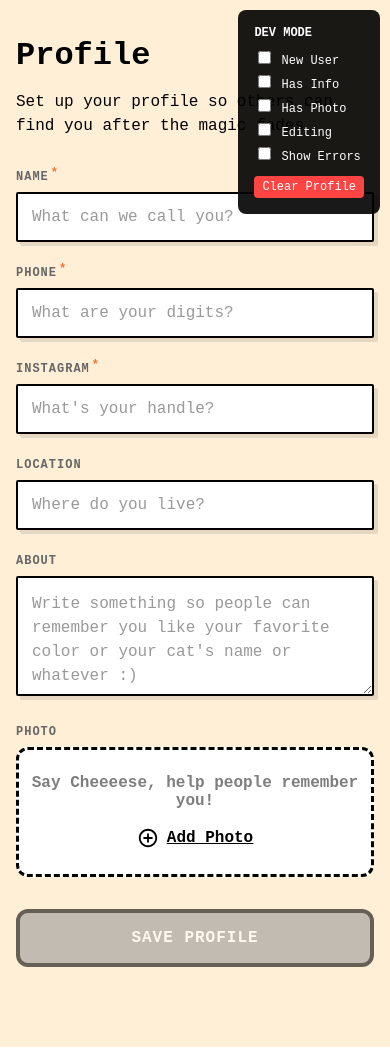
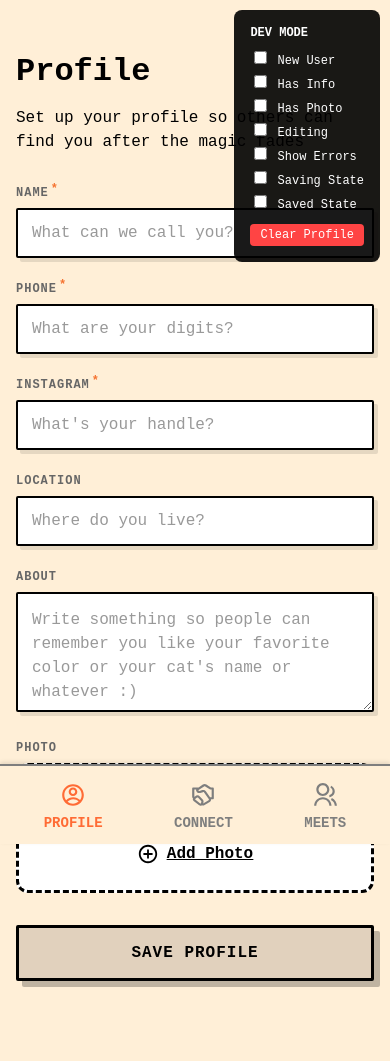
Before and after one commit to mayerseidman/we-met, a Next.js app: page /profile in a window 390 px wide. Built offline with nearby package versions, Linux system fonts and the light colour scheme.

Commit message:
adds button states and media query for profile view

```diff
--- a/components/BottomNav.js
+++ b/components/BottomNav.js
@@ -4,7 +4,12 @@ import Link from 'next/link';
 import { useRouter } from 'next/router';
 import styles from '../styles/components/BottomNav.module.scss';
 
-// Constants
+// ══════════════════════════════════════════════════════════════
+// BottomNav Component
+// ══════════════════════════════════════════════════════════════
+
+// ── Constants ─────────────────────────────────────────────────
+
 const NAV_ITEMS = [
     {
         href: '/profile',
@@ -41,42 +46,19 @@ const NAV_ITEMS = [
     },
 ];
 
-// Component: Nav Item
-const NavItem = React.memo(({ href, icon, label, isActive, activeColor }) => {
-    const router = useRouter();
-    const itemClass = `${ styles.navItem } ${isActive ? styles.active : styles.inactive }`;
-
-    const handleClick = (e) => {
-        e.preventDefault();
-        router.push(href);
-    };
-
-    return (
-        <a
-            href={ href }
-            onClick={ handleClick }
-            className={ itemClass }
-            style={{ '--active-color': activeColor }}
-        >
-            { icon }
-            <span className={ styles.label }>{ label }</span>
-        </a>
-    );
-});
-
-NavItem.displayName = 'NavItem';
-
-// Helper: Check if route is active
-const isRouteActive = (pathname, activeRoutes) => {
-    return activeRoutes.includes(pathname);
-};
-
 const SCROLL_THRESHOLD = {
     SHOW: 10,
     HIDE: 50,
 };
 
-// Hook: Scroll visibility
+// ── Helper Functions ──────────────────────────────────────────
+
+const isRouteActive = (pathname, activeRoutes) => {
+    return activeRoutes.includes(pathname);
+};
+
+// ── Custom Hooks ──────────────────────────────────────────────
+
 const useScrollVisibility = () => {
     const [isVisible, setIsVisible] = useState(true);
 
@@ -89,11 +71,9 @@ const useScrollVisibility = () => {
 
             if (!ticking) {
                 window.requestAnimationFrame(() => {
-                    // Show when scrolling up or at top
                     if (currentScrollY < lastY || currentScrollY < SCROLL_THRESHOLD.SHOW) {
                         setIsVisible(true);
                     }
-                    // Hide when scrolling down past threshold
                     else if (currentScrollY > lastY && currentScrollY > SCROLL_THRESHOLD.HIDE) {
                         setIsVisible(false);
                     }
@@ -107,30 +87,54 @@ const useScrollVisibility = () => {
         };
 
         window.addEventListener('scroll', handleScroll, { passive: true });
-
-        return () => {
-            window.removeEventListener('scroll', handleScroll);
-        };
+        return () => window.removeEventListener('scroll', handleScroll);
     }, []);
 
     return isVisible;
 };
 
-// Main Component
+// ── Sub-Components ────────────────────────────────────────────
+
+const NavItem = React.memo(({ href, icon, label, isActive, activeColor }) => {
+    const router = useRouter();
+    const itemClass = `${styles.navItem} ${isActive ? styles.active : styles.inactive}`;
+
+    const handleClick = (e) => {
+        e.preventDefault();
+        router.push(href);
+    };
+
+    return (
+        <a
+            href={href}
+            onClick={handleClick}
+            className={itemClass}
+            style={{ '--active-color': activeColor }}
+        >
+            {icon}
+            <span className={styles.label}>{label}</span>
+        </a>
+    );
+});
+
+NavItem.displayName = 'NavItem';
+
+// ── Main Component ────────────────────────────────────────────
+
 export default function BottomNav() {
     const router = useRouter();
     const isVisible = useScrollVisibility();
 
     return (
-        <nav className={ `${ styles.nav } ${ isVisible ? styles.visible : styles.hidden }` }>
+        <nav className={`${styles.nav} ${isVisible ? styles.visible : styles.hidden}`}>
             {NAV_ITEMS.map((item) => (
                 <NavItem
-                    key={ item.href }
-                    href={ item.href }
-                    icon={ item.icon }
-                    label={ item.label }
-                    activeColor={ item.activeColor }
-                    isActive={ isRouteActive(router.pathname, item.activeRoutes)}
+                    key={item.href}
+                    href={item.href}
+                    icon={item.icon}
+                    label={item.label}
+                    activeColor={item.activeColor}
+                    isActive={isRouteActive(router.pathname, item.activeRoutes)}
                 />
             ))}
         </nav>
--- a/pages/_app.js
+++ b/pages/_app.js
@@ -6,8 +6,7 @@ import "../styles/globals.css";
 
 function MyApp({ Component, pageProps }) {
     const router = useRouter();
-    const [isFirstVisit, setIsFirstVisit] = useState(null); // null = checking
-    const [isChecking, setIsChecking] = useState(true); // NEW: track if we're still checking
+    const [isChecking, setIsChecking] = useState(true);
 
     useEffect(() => {
         // Only register in production or when explicitly testing
@@ -26,16 +25,14 @@ function MyApp({ Component, pageProps }) {
     }, []);
 
     useEffect(() => {
-        const hasVisited = localStorage.getItem('hasVisited');
-        setIsFirstVisit(!hasVisited);
         setIsChecking(false); // Done checking
     }, [router.pathname]);
 
     // Don't show nav on home (redirect) page or landing page
     const hideNav = router.pathname === '/' || router.pathname === '/landing';
 
-    // Don't show nav while checking OR if first visit OR if on hidden pages
-    const showNav = !isChecking && !isFirstVisit && !hideNav;
+    // Don't show nav while checking OR if on hidden pages
+    const showNav = !isChecking && !hideNav;
 
     return (
         <>
--- a/pages/profile.js
+++ b/pages/profile.js
@@ -4,13 +4,21 @@ import { useStorage } from "../hooks/useStorage";
 import ProfileView from "../components/ProfileView";
 import styles from "../styles/pages/Profile.module.scss";
 
-// Constants
+// ══════════════════════════════════════════════════════════════
+// ProfilePage Component
+// ══════════════════════════════════════════════════════════════
+// Main profile page with edit form and view mode
+
+// ── Constants ─────────────────────────────────────────────────
+
 const DEV_MODE_OPTIONS = [
     { key: 'newUser',   label: 'New User' },
     { key: 'hasInfo',   label: 'Has Info' },
     { key: 'hasPhoto',  label: 'Has Photo' },
     { key: 'isEditing', label: 'Editing' },
     { key: 'showErrors',label: 'Show Errors' },
+    { key: 'isSaving',  label: 'Saving State' },
+    { key: 'isSaved',   label: 'Saved State' },
 ];
 
 const SAMPLE_DATA = {
@@ -74,7 +82,8 @@ const FORM_FIELDS = [
     },
 ];
 
-// Component: Dev Mode Toggle
+// ── Sub-Components ────────────────────────────────────────────
+
 const DevModeToggle = ({ devMode, setDevMode, onClear }) => (
     <div className={styles.devMode}>
         <div className={styles.devModeTitle}>DEV MODE</div>
@@ -94,7 +103,6 @@ const DevModeToggle = ({ devMode, setDevMode, onClear }) => (
     </div>
 );
 
-// Component: Form Field
 const FormField = ({ field, value, onChange, showError }) => {
     const { name, label, type, placeholder, required, errorMessage, icon } = field;
     const hasError = showError && required && !value;
@@ -163,7 +171,6 @@ const FormField = ({ field, value, onChange, showError }) => {
     );
 };
 
-// Component: Photo Upload
 const PhotoUpload = ({ photoPreview, onPhotoChange, onRemovePhoto, showError }) => {
     const hasError = showError && !photoPreview;
 
@@ -237,24 +244,52 @@ const PhotoUpload = ({ photoPreview, onPhotoChange, onRemovePhoto, showError })
     );
 };
 
-// Component: Submit Button
-const SubmitButton = ({ isSaving, showSaved, isFormValid }) => {
-    const buttonClass = `${styles.saveButton} ${isSaving ? styles.saving : ''} ${showSaved ? styles.saved : ''}`;
-    const buttonText = showSaved ? "✓ Saved!" : isSaving ? "Saving..." : "SAVE PROFILE";
+const SubmitButton = ({ buttonState, isFormValid }) => {
+    const getButtonClass = () => {
+        const classes = [styles.button];
+        if (buttonState === 'saving') classes.push(styles.saving);
+        if (buttonState === 'saved') classes.push(styles.saved);
+        return classes.join(' ');
+    };
+
+    const getButtonContent = () => {
+        switch (buttonState) {
+            case 'saving':
+                return (
+                    <span key="saving" className={styles.buttonContent}>
+                        SAVING
+                        <span className={styles.dotsContainer}>
+                            <span className={styles.dot}>.</span>
+                            <span className={styles.dot}>.</span>
+                            <span className={styles.dot}>.</span>
+                        </span>
+                    </span>
+                );
+            case 'saved':
+                return (
+                    <span className={styles.buttonContent}>
+                        <span className={styles.buttonIcon}>✓</span>
+                        SAVED!
+                    </span>
+                );
+            default:
+                return <span className={styles.buttonContent}>SAVE PROFILE</span>;
+        }
+    };
 
     return (
         <button
             type="submit"
-            disabled={isSaving || !isFormValid}
-            className={buttonClass}
+            disabled={buttonState !== 'default' || !isFormValid}
+            className={getButtonClass()}
         >
-            {isSaving && <span className={styles.spinner} />}
-            {buttonText}
+            {getButtonContent()}
         </button>
     );
 };
 
-// Main Component
+// ── Main Component ────────────────────────────────────────────
+
 export default function ProfilePage() {
     const { isReady, profile, saveProfile } = useStorage();
     const [editingProfile, setEditingProfile] = useState(EMPTY_PROFILE);
@@ -262,13 +297,19 @@ export default function ProfilePage() {
     const [initialProfile, setInitialProfile] = useState(null);
     const [hasChanges, setHasChanges] = useState(false);
     const [isEditing, setIsEditing] = useState(false);
+    const [buttonState, setButtonState] = useState('default'); // 'default' | 'saving' | 'saved'
     const [devMode, setDevMode] = useState({
         newUser: false,
         hasInfo: false,
         hasPhoto: false,
         isEditing: false,
         showErrors: false,
+        isSaving: false,
+        isSaved: false,
     });
+
+    // Override button state with dev mode if active
+    const effectiveButtonState = devMode.isSaving ? 'saving' : devMode.isSaved ? 'saved' : buttonState;
 
     useEffect(() => {
         // ── DEV: New User ──────────────────────────────────────────
@@ -277,9 +318,9 @@ export default function ProfilePage() {
                 ? { ...SAMPLE_DATA, photo: devMode.hasPhoto ? PLACEHOLDER_HEADSHOT : null }
                 : { ...EMPTY_PROFILE };
             setEditingProfile(data);
-            setInitialProfile(null);         // no saved profile
+            setInitialProfile(null);
             setPhotoPreview(devMode.hasInfo && devMode.hasPhoto ? PLACEHOLDER_HEADSHOT : null);
-            setIsEditing(true);              // always show form
+            setIsEditing(true);
             return;
         }
 
@@ -292,7 +333,7 @@ export default function ProfilePage() {
             setEditingProfile(data);
             setInitialProfile(data);
             setPhotoPreview(devMode.hasPhoto ? PLACEHOLDER_HEADSHOT : null);
-            setIsEditing(devMode.isEditing); // editing = simulate clicking Edit Profile
+            setIsEditing(devMode.isEditing);
             return;
         }
 
@@ -354,20 +395,30 @@ export default function ProfilePage() {
 
     const handleSubmit = async (e) => {
         e.preventDefault();
-            console.log('Saving:', JSON.stringify(editingProfile)); // ← ADD
+        console.log('Saving:', JSON.stringify(editingProfile));
+
+        setButtonState('saving');
 
         try {
             const success = await saveProfile(editingProfile);
+
             if (success) {
-                alert("Profile saved successfully!");
+                setButtonState('saved');
                 setInitialProfile(editingProfile);
-                setIsEditing(false);
+
+                // Return to default after 2 seconds
+                setTimeout(() => {
+                    setButtonState('default');
+                    setIsEditing(false);
+                }, 2000);
             } else {
                 alert("Failed to save profile. Please try again.");
+                setButtonState('default');
             }
         } catch (error) {
             console.error("Error saving profile:", error);
             alert("Failed to save profile. Please try again.");
+            setButtonState('default');
         }
     };
 
@@ -377,7 +428,16 @@ export default function ProfilePage() {
         setInitialProfile(null);
         setPhotoPreview(null);
         setIsEditing(true);
-        setDevMode({ newUser: false, hasInfo: false, hasPhoto: false, isEditing: false, showErrors: false });
+        setButtonState('default');
+        setDevMode({
+            newUser: false,
+            hasInfo: false,
+            hasPhoto: false,
+            isEditing: false,
+            showErrors: false,
+            isSaving: false,
+            isSaved: false,
+        });
     };
 
     const isFormValid = editingProfile.name && editingProfile.phone && editingProfile.instagram && hasChanges;
@@ -411,8 +471,7 @@ export default function ProfilePage() {
                                 showError={devMode.showErrors}
                             />
                             <SubmitButton
-                                isSaving={devMode.isSaving}
-                                showSaved={devMode.showSaved}
+                                buttonState={effectiveButtonState}
                                 isFormValid={isFormValid}
                             />
                         </form>
--- a/styles/components/BottomNav.module.scss
+++ b/styles/components/BottomNav.module.scss
@@ -11,8 +11,8 @@
     padding: $spacing-sm;
     height: 80px;
     background-color: $cream;
-    border-top: 1px solid $brown;
-    box-shadow: 0 -2px 10px rgba(0, 0, 0, 0.085);
+    border-top: 2px solid $medium-gray;
+    box-shadow: 0 -2px 4px rgba(0, 0, 0, 0.1);
     transition: transform $transition-slow;
     z-index: 1000;
 
@@ -32,7 +32,6 @@
     align-items: center;
     text-decoration: none;
     color: $black;
-    font-size: 16px;
     gap: $spacing-xs;
     font-family: $font-mono;
     font-weight: 600;
@@ -44,7 +43,7 @@
     }
 
     &.inactive {
-        color: $dark-gray;
+        color: $medium-gray;
         transition: all 0.2s ease;
 
         &:hover {
@@ -67,6 +66,10 @@
         display: block;
         flex-shrink: 0;
         pointer-events: none;
+        @media (max-width: 480px) {
+            width: 26px;
+            margin-bottom: 1px;
+        }
     }
 
     .label {
@@ -75,5 +78,8 @@
         white-space: nowrap;
         pointer-events: none;
         user-select: none;
+        @media (max-width: 480px) {
+            font-size: 14px;
+        }
     }
 }
--- a/styles/pages/Profile.module.scss
+++ b/styles/pages/Profile.module.scss
@@ -51,9 +51,9 @@
 
 .content {
     flex: 1;
-    padding: $spacing-md $spacing-md;
+    padding: $spacing-xl $spacing-md;
     padding-bottom: 5rem;
-    max-width: 600px;
+    max-width: 480px;
     margin: 0 auto;
     width: 100%;
 }
@@ -300,31 +300,29 @@
         color: $orange;
     }
 }
-
-.saveButton {
+.button {
     width: 100%;
     padding: $spacing-md;
+    background-color: $orange;
     color: $white;
-    background-color: $orange;
-    border: $border-thick;
-    border-radius: 12px;
+    border: 3.5px solid $black;
+    border-radius: 2px;
     font-family: $font-mono;
     font-size: 1rem;
     font-weight: 900;
     text-transform: uppercase;
     letter-spacing: 1px;
     cursor: pointer;
-    margin-top: $spacing-sm;
-    box-shadow: $shadow-large;
-    transition: all $transition-fast;
+    margin-top: 8px;
+    box-shadow: 6px 6px 0px rgba(0, 0, 0, 0.25);
     display: flex;
     align-items: center;
     justify-content: center;
-    gap: $spacing-sm;
+    gap: 8px;
 
     &:hover:not(:disabled) {
-        transform: translate(3px, 3px);
-        box-shadow: 3px 3px 0px rgba(0, 0, 0, 0.3);
+        transform: translate(2px, 2px);
+        box-shadow: 4px 4px 0px rgba(0, 0, 0, 0.25);
     }
 
     &:active:not(:disabled) {
@@ -332,42 +330,79 @@
         box-shadow: none;
     }
 
-    &.saving {
-        background-color: $medium-gray;
+    // Disabled state (invalid form or no changes)
+    &:disabled:not(.saving):not(.saved) {
+        background-color: #E1D1BD;
+        color: $black;
         cursor: not-allowed;
-        opacity: 0.7;
+        opacity: 1; // Keep full opacity with the muted background
     }
 
-    &.saved {
-        background-color: $green;
-        border-color: $black;
-    }
-
-    &:disabled {
-        background: $light-gray;
+    // Saving state - animated stripes
+    &.saving, &.saved {
         cursor: not-allowed;
-        opacity: 0.6;
-        box-shadow: none;
+        /*background: repeating-linear-gradient(
+            45deg,
+            $orange,
+            $orange 10px,
+            darken($orange, 8%) 10px,
+            darken($orange, 8%) 20px
+        );*/
     }
 }
 
-.spinner {
-    display: inline-block;
-    width: 16px;
-    height: 16px;
-    border: 2px solid $white;
-    border-top-color: transparent;
-    border-radius: $radius-full;
-    animation: spin 1s linear infinite;
+.buttonContent {
+    animation: textSwap 1s ease;
+    display: inline-flex;
+    align-items: center;
+    gap: 8px;
 }
 
-@keyframes spin {
-    to {
-        transform: rotate(360deg);
+.dotsContainer {
+    display: inline-block;
+    line-height: 0.5;
+    vertical-align: middle;
+    margin-left: -10px;
+    letter-spacing: -5px;
+    margin-bottom: 5px;
+
+    .dot {
+        animation-name: blink;
+        animation-duration: 1.4s;
+        animation-iteration-count: infinite;
+        animation-fill-mode: both;
+        font-size: 1.5rem;
+        transition: opacity 0.3s ease;
+
+        &:nth-child(2) {
+            animation-delay: 0.2s;
+        }
+
+        &:nth-child(3) {
+            animation-delay: 0.4s;
+        }
     }
 }
 
-.loading {
-    text-align: center;
-    font-family: $font-mono;
+@keyframes textSwap {
+    0% {
+        opacity: 0;
+        transform: translateY(-3px);
+    }
+    100% {
+        opacity: 1;
+        transform: translateY(0);
+    }
 }
+
+@keyframes blink {
+    0% {
+        opacity: 0.2;
+    }
+    20% {
+        opacity: 1;
+    }
+    100% {
+        opacity: 0.2;
+    }
+}
```
Also changed, not shown: components/ProfileView.js (+78 -40 lines), styles/components/ProfileView.module.scss (+18 -8 lines).
